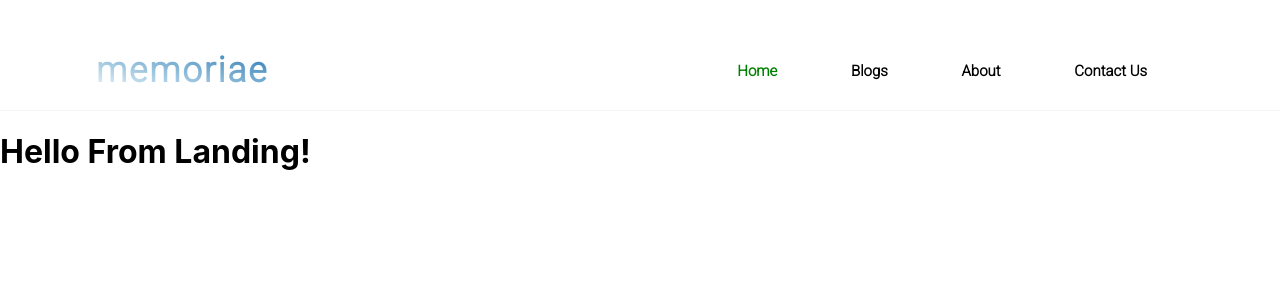
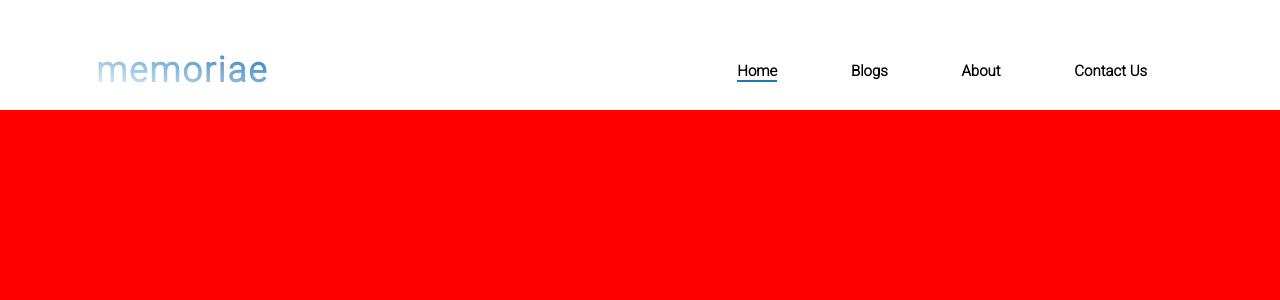
Before and after one commit to artpersona/memoriae, a React (Create React App) app: page / in a window 1280 px wide. Shown: the top 300 px of the page. Built offline with nearby package versions, Linux system fonts and the light colour scheme.

Commit message:
fixed navbar

```diff
--- /dev/null
+++ b/src/components/Hero/Hero.css
@@ -0,0 +1,4 @@
+.hero__container {
+  height: 100vh;
+  background-color: red;
+}
--- /dev/null
+++ b/src/components/Hero/Hero.js
@@ -0,0 +1,11 @@
+import React from "react";
+import "./Hero.css";
+function Hero() {
+  return (
+    <div className="hero__container">
+      <></>
+    </div>
+  );
+}
+
+export default Hero;
--- a/src/components/NavBar/NavBar.css
+++ b/src/components/NavBar/NavBar.css
@@ -1,11 +1,19 @@
 .navbar__container {
-  position: sticky;
   width: 100%;
   background-color: white;
   display: flex;
   justify-content: center;
-  border-bottom: 1px solid whitesmoke;
-  z-index: 9999;
+  position: sticky;
+  top: 0;
+  z-index: 999;
+  padding-top: 30px;
+  height: 80px;
+  transition: all ease 300ms;
+}
+
+.nav__scrolled {
+  padding-top: 0;
+  box-shadow: 0 2px 5px 0 rgba(0, 0, 0, 0.2);
 }
 
 .navbar__wrapper {
@@ -13,8 +21,6 @@
   justify-content: space-between;
   align-items: center;
   width: 85%;
-  height: 80px;
-  margin-top: 30px;
 }
 
 .logo {
@@ -33,6 +39,7 @@
   background-clip: text;
   -webkit-text-fill-color: transparent;
   -moz-text-fill-color: transparent;
+  margin: 0;
 }
 
 .menu__item {
@@ -48,7 +55,10 @@
   display: none;
 }
 .link__active {
-  color: green;
+  padding: 0;
+  margin: 0rem 2.3rem;
+  display: inline;
+  border-bottom: 2px solid #1a78b3;
 }
 
 @media only screen and (max-width: 960px) {
@@ -58,41 +68,54 @@
 }
 
 @media only screen and (max-width: 760px) {
+  .navbar__container {
+    padding-top: 0;
+    border-bottom: 1px solid whitesmoke;
+  }
   .menu {
     position: absolute;
-    top: 111px;
-    left: -100%;
-    height: 90vh;
+    background-color: white;
+    top: 81px;
+    left: -110%;
     width: 100%;
     display: flex;
     flex-direction: column;
     text-align: center;
     align-items: center;
     opacity: 1;
-    transition: all ease 0.2s;
+    transition: all ease 250ms;
+    z-index: 998;
+    height: 90vh;
   }
 
   .menu-active {
     left: 0;
+    transition: all ease 250ms;
   }
 
   .menu__item {
-    display: block;
     width: 100%;
-    background-color: white;
   }
 
+  .link__active,
   .menu__item:hover {
+    text-shadow: 0px 0px 2px black;
     color: white;
     background-image: linear-gradient(
-      to right top,
-      #edf9ff,
-      #bbd9ea,
-      #8ab8d7,
-      #5998c5,
-      #1a78b3
+      to right,
+      #e5e1ff,
+      #c9d6fe,
+      #a4cefb,
+      #74c6f4,
+      #2cbfe5
     );
+    border: none;
   }
+
+  .link__active {
+    transition: all ease 0.2s;
+  }
+
   .menu__toggle {
     display: block;
   }
--- a/src/components/NavBar/NavBar.js
+++ b/src/components/NavBar/NavBar.js
@@ -16,14 +16,31 @@ function NavBar() {
   };
 
   const [toggle, setToggle] = useState(true);
+  const [scrolled, setScrolled] = useState(false);
+
+  const changeBackground = () => {
+    if (window.innerWidth > 760) {
+      if (window.scrollY >= 80) {
+        setScrolled(true);
+      } else {
+        setScrolled(false);
+      }
+    } else {
+      setScrolled(false);
+    }
+  };
+
+  window.addEventListener("scroll", changeBackground);
 
   return (
-    <div className="navbar__container">
+    <div
+      className={
+        scrolled ? "navbar__container nav__scrolled" : "navbar__container"
+      }
+    >
       <div className="navbar__wrapper">
-        <div className="logo__container">
-          <p className="logo">memoriae</p>
-        </div>
-        <div className={toggle ? 'menu': 'menu menu-active'}>
+        <p className="logo">memoriae</p>
+        <div className={toggle ? "menu" : "menu menu-active"}>
           <AppLink to="/">Home</AppLink>
           <AppLink to="/blogs">Blogs</AppLink>
           <AppLink to="/about">About</AppLink>
--- /dev/null
+++ b/src/pages/Landing.css
@@ -0,0 +1,4 @@
+.wrapper{
+    margin: 0;
+    padding: 0;
+}
--- a/src/pages/Landing.js
+++ b/src/pages/Landing.js
@@ -1,11 +1,12 @@
-import React from 'react'
-
+import React from "react";
+import "./Landing.css";
+import Hero from "../components/Hero/Hero";
 function Landing() {
-    return (
-        <div>
-            <h1>Hello From Landing!</h1>
-        </div>
-    )
+  return (
+    <div className="wrapper">
+      <Hero />
+    </div>
+  );
 }
 
-export default Landing
+export default Landing;
```
Also changed, not shown: 1 other file (tests, documents, lock files or other folders).
